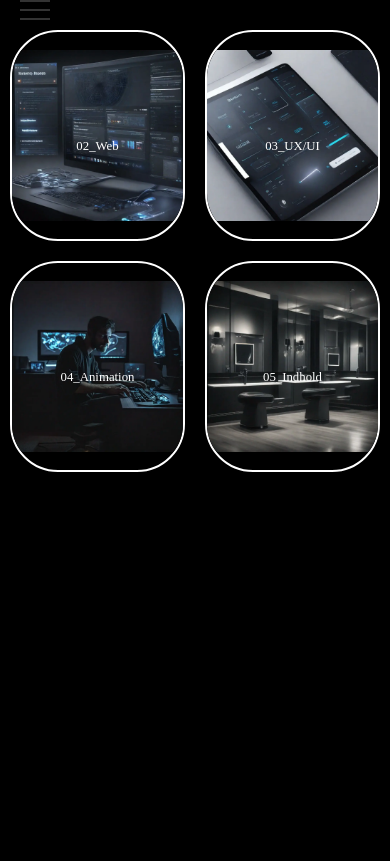
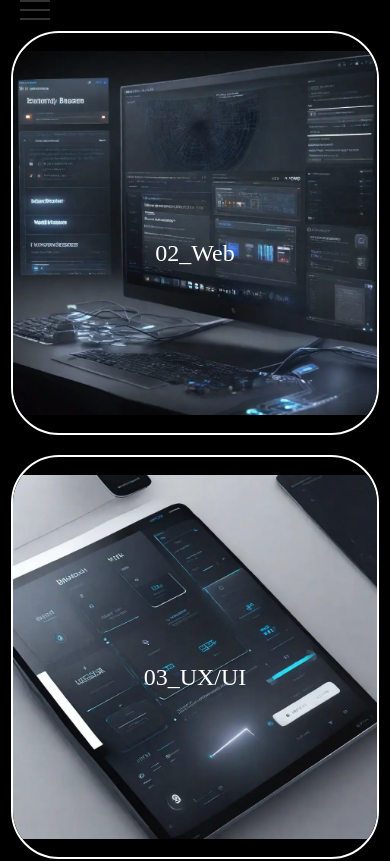
Before and after one commit to maje0017/portfolio_eksamen, a plain HTML site: page portfolio.html in a window 390 px wide. Shown: the top 861 px of the page. Drawn offline with Linux system fonts and the light colour scheme; a web font is replaced by a local one.

Commit message:
ændringer

```diff
--- a/generel.css
+++ b/generel.css
@@ -57,7 +57,7 @@ img {
   margin: 5px;
 }
 .cta {
-  display: flex; /* for at ændre på placeringen af knapperne */
+  display: flex;
   margin-top: 10px;
   padding: 10px;
   left: 50%;
@@ -188,7 +188,7 @@ img {
   color: #fff;
   padding: 10px;
 
-  font-size: 24px;
+  font-size: 34px;
 }
 /*CV*/
 .hero-container_cv {
@@ -620,4 +620,12 @@ img {
     grid-template-columns: 1fr;
     padding: 1px;
   }
+  .portfolio_buttons {
+    grid-template-columns: 1fr;
+    padding: 1px;
+  }
+
+  .portfolio-tekst {
+    font-size: 24px;
+  }
 }
```
